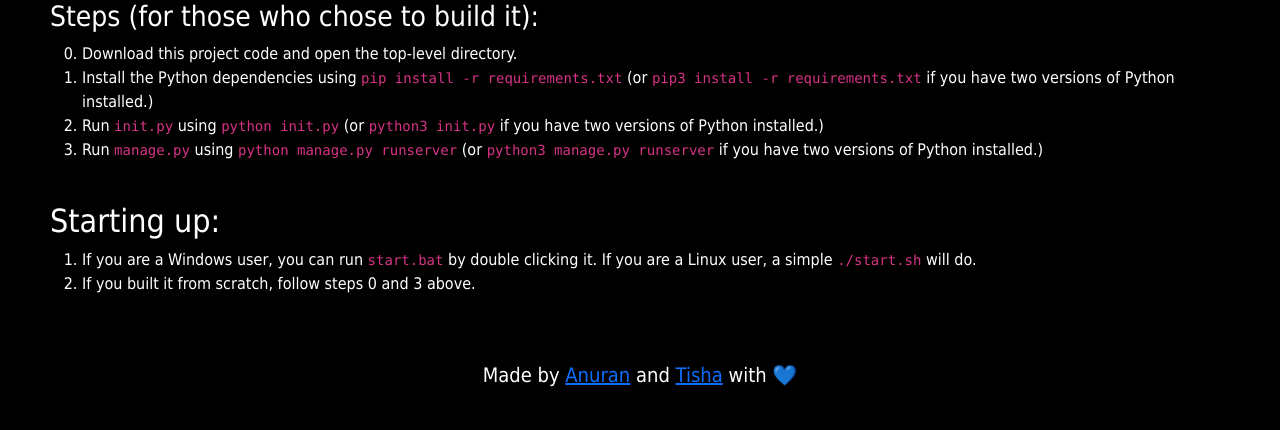
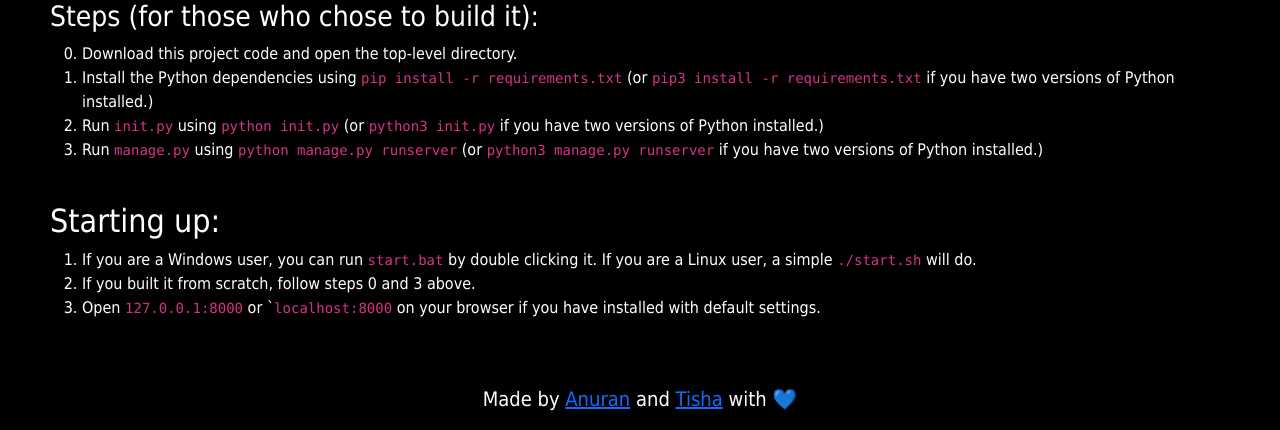
Before and after one commit to anuran-roy/OpnEco, a Django app: page /about/ in a window 1280 px wide. Shown: the part 885-1315 px from the top of the page. Before the commit the page ends 1272 px from the top, so only its background shows below. Run offline with Django 3.2, Linux system fonts and the light colour scheme; some web fonts are replaced.

Commit message:
Minor instructional changes.

```diff
--- a/templates/OpnEco/about.html
+++ b/templates/OpnEco/about.html
@@ -82,6 +82,7 @@
     <ol>
       <li>If you are a Windows user, you can run <code>start.bat</code> by double clicking it. If you are a Linux user, a simple <code>./start.sh</code> will do.</li>
       <li>If you built it from scratch, follow steps 0 and 3 above.</li>
+      <li>Open <code>127.0.0.1:8000</code> or `<code>localhost:8000</code> on your browser if you have installed with default settings.</li>
     </ol>
     <br>
     <br>
```
Also changed, not shown: README.md.
